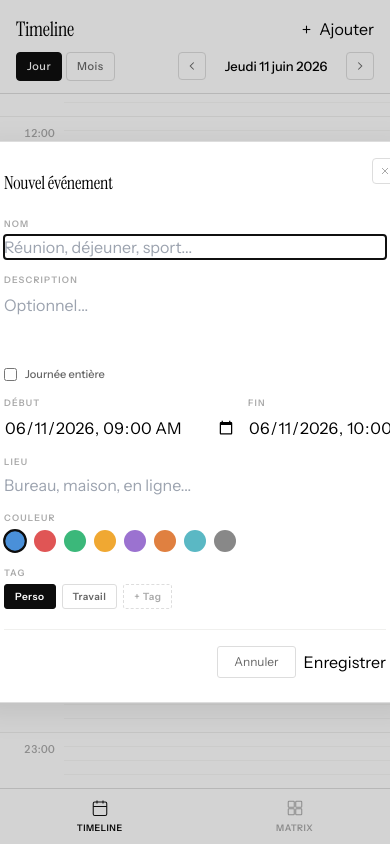
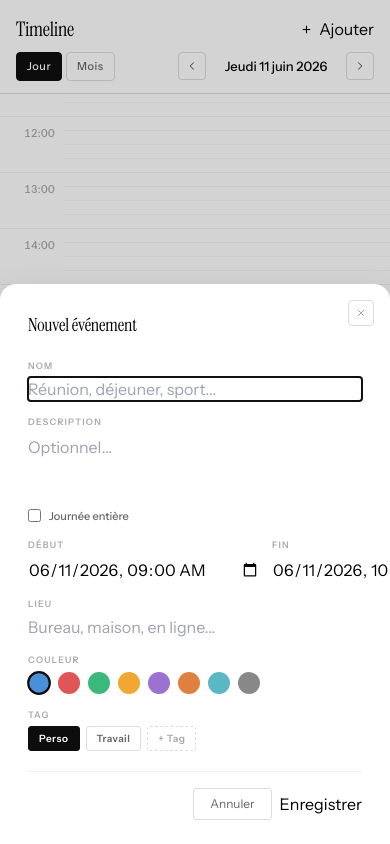
Before and after one commit to ThibaultPouch59200/Meridian, a Nuxt app: page /timeline in a window 390 px wide. Both pictures are taken after a click on the button "Ajouter". Built offline with nearby package versions, Linux system fonts and the light colour scheme.

Commit message:
feat(responsive): EventModal as bottom sheet on mobile

```diff
--- a/app/components/ui/EventModal.vue
+++ b/app/components/ui/EventModal.vue
@@ -10,11 +10,11 @@
     >
       <div
         v-if="open"
-        class="fixed inset-0 bg-black/[.18] z-[200] flex items-center justify-center"
+        class="fixed inset-0 bg-black/[.18] z-[200] flex items-end sm:items-center sm:justify-center"
         @click.self="$emit('update:open', false)"
       >
         <div
-          class="bg-white border border-gray-200 rounded-md w-[440px] px-7 pt-7 pb-6 relative shadow-[0_8px_32px_rgba(0,0,0,0.1)]"
+          class="bg-white sm:border sm:border-gray-200 sm:rounded-md sm:w-[440px] w-full rounded-t-2xl px-7 pt-7 pb-6 relative shadow-[0_8px_32px_rgba(0,0,0,0.1)] max-h-[90vh] overflow-y-auto sm:max-h-none sm:overflow-visible"
           style="animation: modalIn 0.15s ease"
         >
           <button
```
